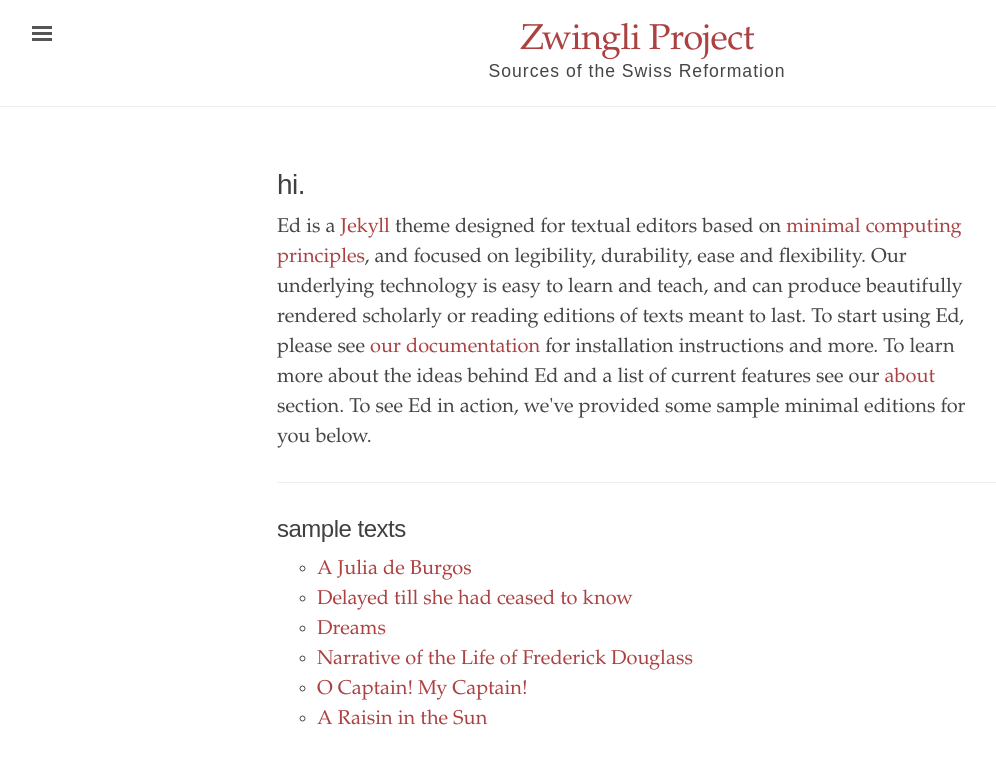
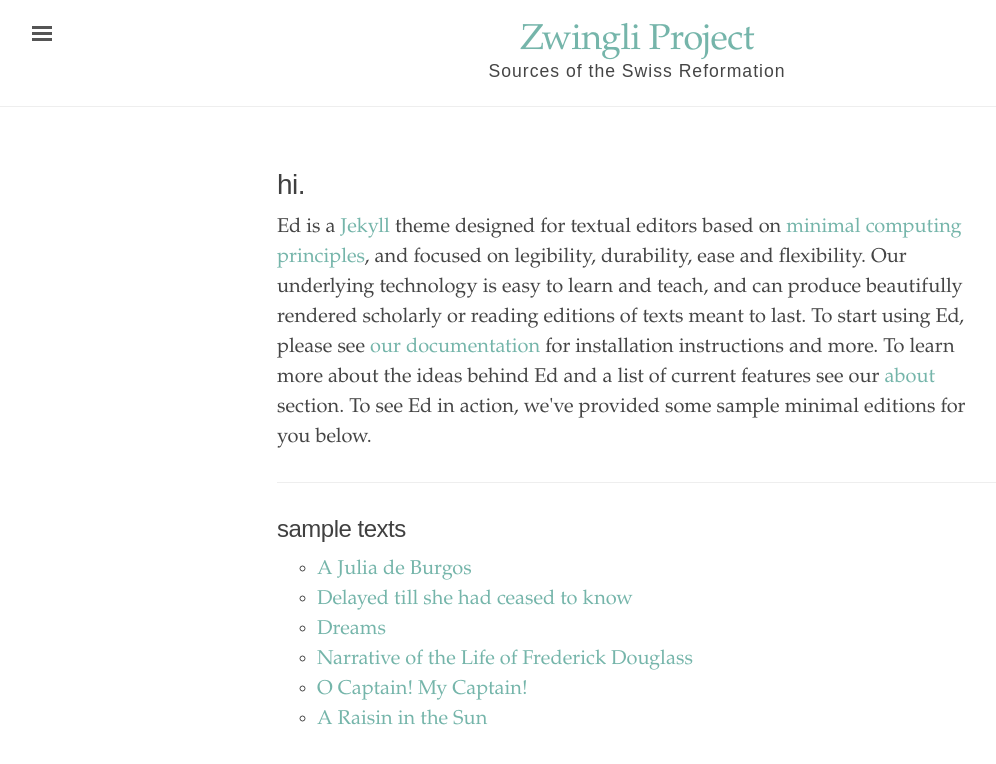
Before and after one commit to turicumzwingli/turicum, a Jekyll site: the page built from index.html, in a window 1280 px wide. Shown: the top 764 px of the page, without its empty margins (3-999 px from the left). Built offline with Jekyll 4.4.1, drawn with Linux system fonts in a browser that asks for light colours.

Commit message:
Update _config.yml to change color

```diff
--- a/_config.yml
+++ b/_config.yml
@@ -14,7 +14,7 @@ author:
   email:             serena.strecker@yale.edu
 
 # Color scheme. Options: red, orange, magenta, cyan, blue, brown
-color-scheme: red
+color-scheme: cyan
 
 # Permalinks
 permalink: pretty
```
